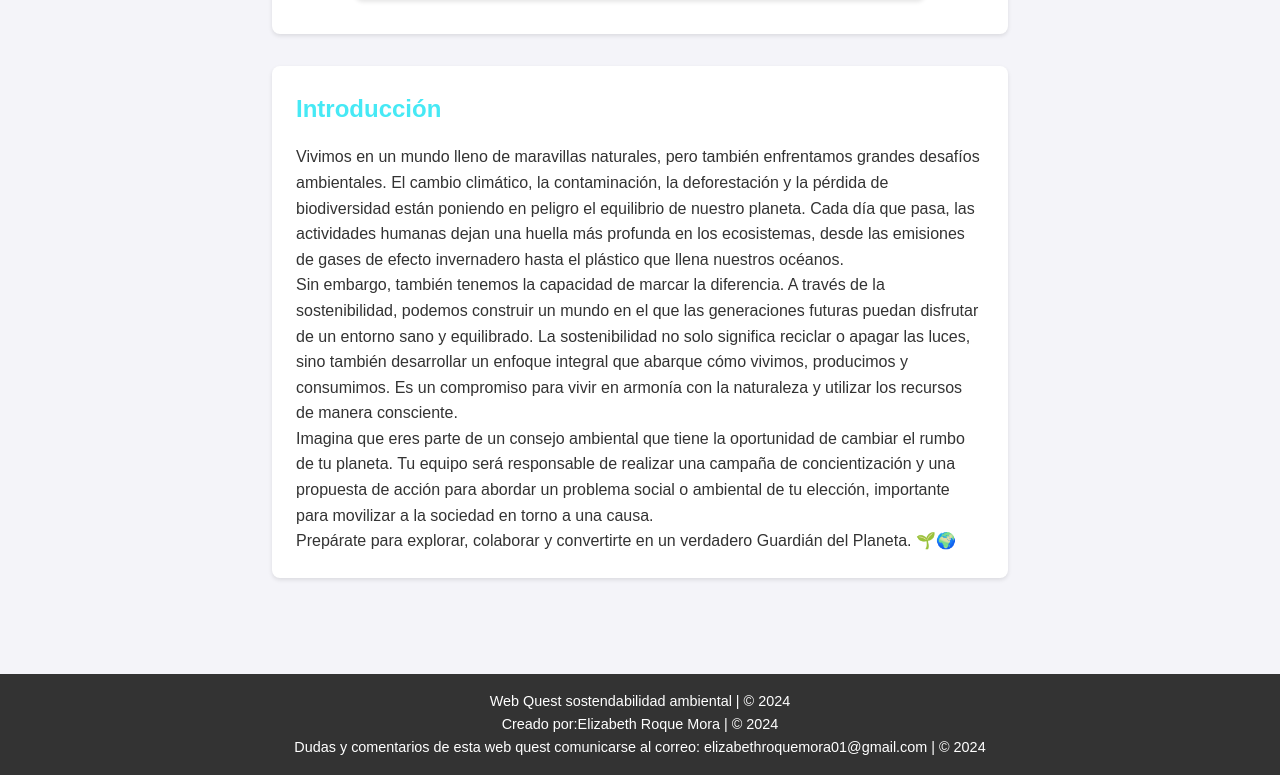
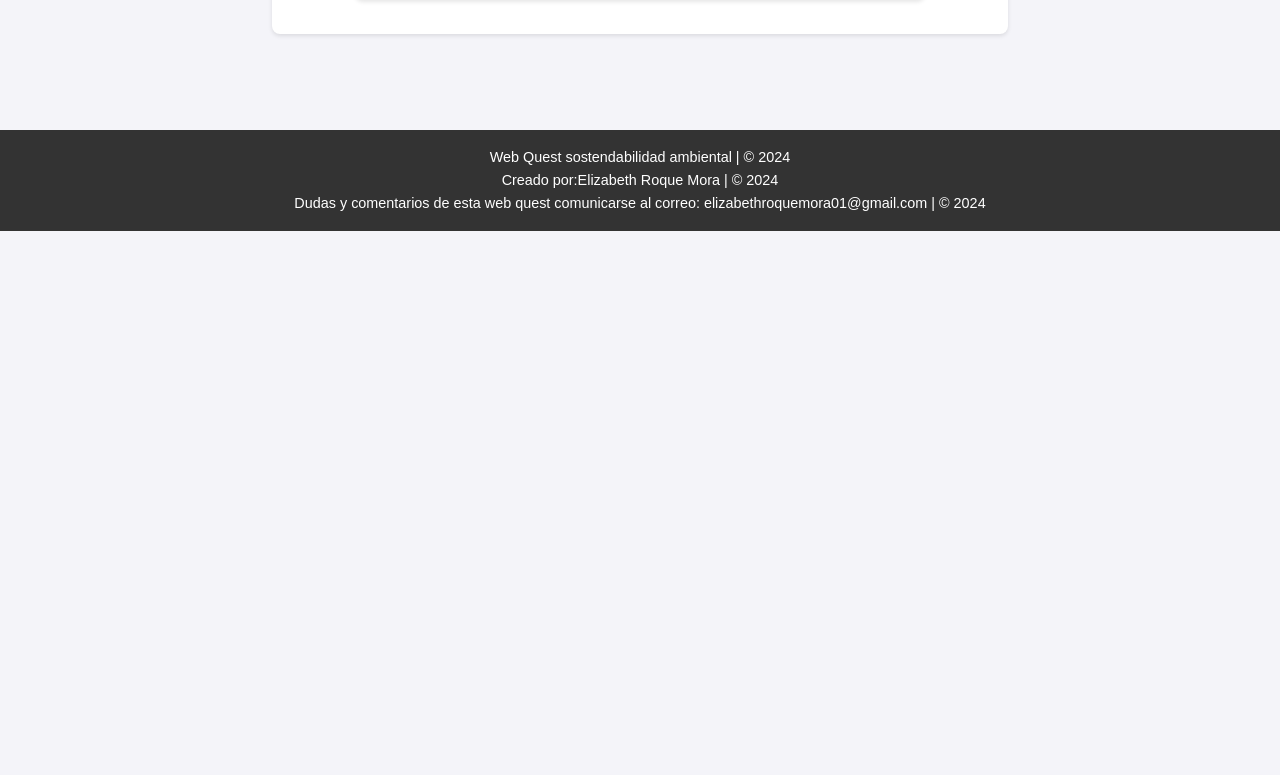
Before and after one commit to CarmonaMedinaMaycon/ElizabethProject, a plain HTML site: page index.html in a window 1280 px wide. Shown: the part 972-1747 px from the top of the page. After the commit the page ends 1203 px from the top, so only its background shows below. Drawn offline with Linux system fonts and the light colour scheme.

Commit message:
fix seccion

```diff
--- a/index.html
+++ b/index.html
@@ -49,53 +49,6 @@
           "
         />
       </section>
-
-      <!-- Sección de Introducción -->
-      <section id="introducción">
-        <h2>Introducción</h2>
-        <p>
-          Vivimos en un mundo lleno de maravillas naturales, pero también
-          enfrentamos grandes desafíos ambientales. El cambio climático, la
-          contaminación, la deforestación y la pérdida de biodiversidad están
-          poniendo en peligro el equilibrio de nuestro planeta. Cada día que
-          pasa, las actividades humanas dejan una huella más profunda en los
-          ecosistemas, desde las emisiones de gases de efecto invernadero hasta
-          el plástico que llena nuestros océanos.
-        </p>
-        <p>
-          Sin embargo, también tenemos la capacidad de marcar la diferencia. A
-          través de la sostenibilidad, podemos construir un mundo en el que las
-          generaciones futuras puedan disfrutar de un entorno sano y
-          equilibrado. La sostenibilidad no solo significa reciclar o apagar las
-          luces, sino también desarrollar un enfoque integral que abarque cómo
-          vivimos, producimos y consumimos. Es un compromiso para vivir en
-          armonía con la naturaleza y utilizar los recursos de manera
-          consciente.
-        </p>
-        <p>
-          Imagina que eres parte de un consejo ambiental que tiene la
-          oportunidad de cambiar el rumbo de tu planeta. Tu equipo será
-          responsable de realizar una campaña de concientización y una propuesta
-          de acción para abordar un problema social o ambiental de tu elección,
-          importante para movilizar a la sociedad en torno a una causa.
-        </p>
-        <p>
-          Prepárate para explorar, colaborar y convertirte en un verdadero
-          Guardián del Planeta. 🌱🌍
-        </p>
-        <div style="text-align: center">
-          <!-- <img
-            src="images/introducción1.jpg"
-            alt="Contaminación ambiental"
-            style="margin: 10px; max-width: 45%; height: auto"
-          />
-          <img
-            src="images/introducción2.jpg"
-            alt="Deforestación"
-            style="margin: 10px; max-width: 45%; height: auto"
-          /> -->
-        </div>
-      </section>
     </main>
 
     <footer>
```
